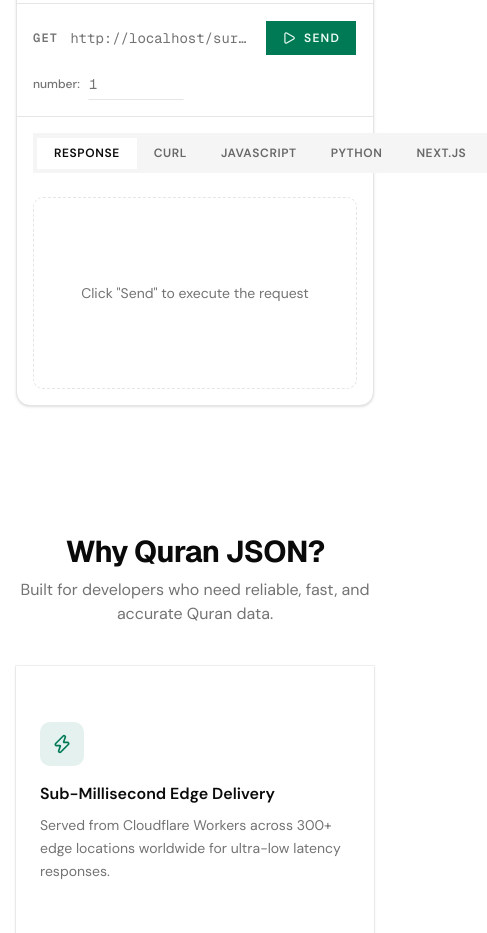
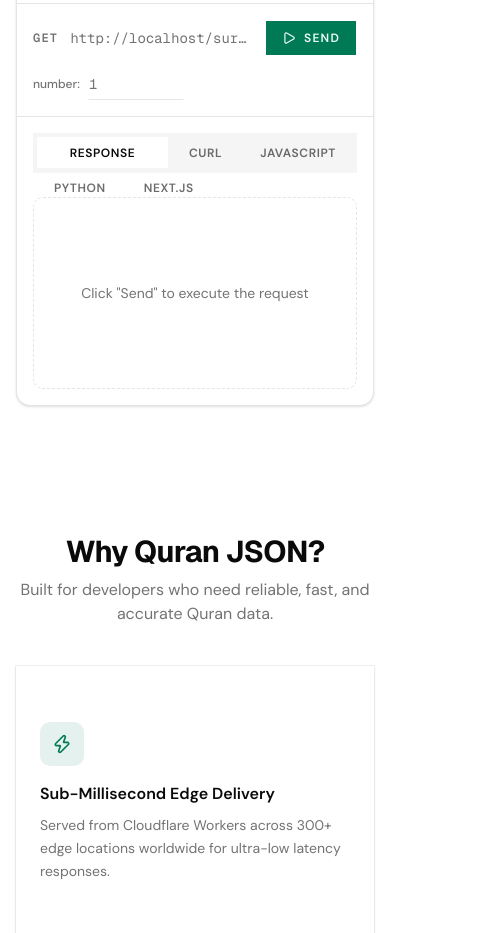
Before and after one commit to twinpath/quran-api, a Next.js app: page / in a window 390 px wide. Shown: the part 2300-3233 px from the top of the page, 487 px wide, since content can reach past the window. Built offline with nearby package versions, Linux system fonts and the light colour scheme.

Commit message:
fix: prevent API playground tabs from overflowing on mobile

```diff
--- a/src/components/home/api-playground.tsx
+++ b/src/components/home/api-playground.tsx
@@ -108,10 +108,10 @@
           )}
 
           <Tabs defaultValue="response" className="w-full">
-            <TabsList>
+            <TabsList className="flex w-full flex-wrap justify-start h-auto gap-1">
               <TabsTrigger value="response">Response</TabsTrigger>
               {(Object.keys(SNIPPET_LANG_LABELS) as CodeSnippetLang[]).map((lang) => (
-                <TabsTrigger key={lang} value={lang} onClick={() => setSnippetLang(lang)}>
+                <TabsTrigger key={lang} value={lang} onClick={() => setSnippetLang(lang)} className="flex-initial">
                   {SNIPPET_LANG_LABELS[lang]}
                 </TabsTrigger>
               ))}
```
